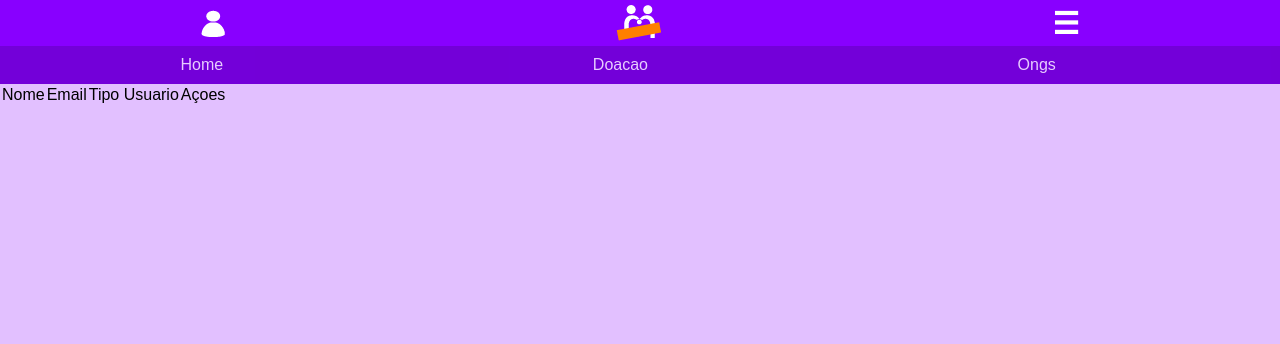
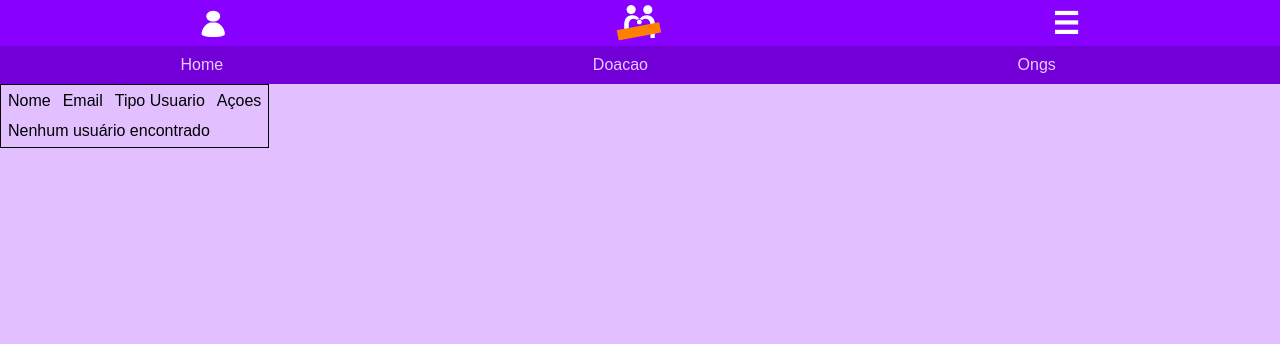
Before and after one commit to Felps1909/momento-doe, a PHP site: page /ListarUsuario.php in a window 1280 px wide. Shown: the top 344 px of the page. Run offline with PHP 8.4, Linux system fonts and the light colour scheme; tables that the repository leaves empty or names only in its code hold one stand-in row (values such as "Sample post").

Commit message:
Listagem de usuario

```diff
--- a/ListarUsuario.php
+++ b/ListarUsuario.php
@@ -3,12 +3,23 @@
      use Source\Model\Usuario;
      require_once "menu.php";
     $usuario = new Usuario();
+    $dados = $usuario->buscarDados();
 ?>
 <style>
-        body{
+     body{
             background-color: #E2C0FF;
         }
-    </style>
+    table{
+        border: 1px solid black;
+
+    }
+    table td{
+        padding: 5px;
+    }
+    table .dados{
+        padding:0;
+    }
+</style>
 
 <table>
     <thead>
@@ -19,4 +30,29 @@
             <td>Açoes</td>
         </tr>
     </thead>
+    <tbody>
+         <?php
+            if(count($dados) > 0){
+
+                foreach ($dados as $i => $usuario) {
+
+                    echo "
+                    <tr>
+                        <td>" . $usuario["nome_usuario"] . "</td>
+                        <td>" . $usuario["email_usuario"] . "</td>
+                        <td>" . $usuario["desc_tipo_us"] . "</td>
+                        <td>Açoes</td>
+                    </tr>";
+                }
+            } else {
+    ?>
+            <tr>
+                <td colspan="4">Nenhum usuário encontrado</td>
+            </tr>
+    <?php
+            }
+    ?>
+
+
+    </tbody>
 </table>
--- a/Source/Model/Usuario.php
+++ b/Source/Model/Usuario.php
@@ -7,7 +7,7 @@
 {
     public function buscarDados() //Seleciona Dados Do Usuario
     {
-        $query = Connect::getInstance()->query("SELECT * from usuario where cod_status_usuario = 1");
+        $query = Connect::getInstance()->query("SELECT U.*, TU.desc_tipo_us from usuario U LEFT JOIN tipo_usuario TU ON TU.cod_tipo_us = U.cod_tipo_us where U.cod_status_usuario = 1");
         $res = $query->fetchAll();
         return $res;
     }
```
